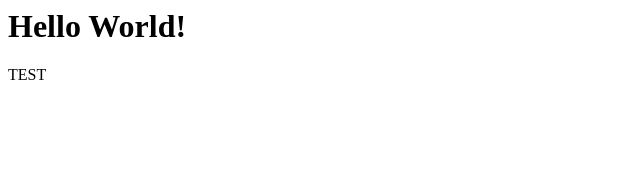
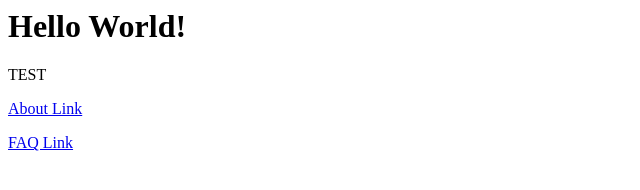
Before and after one commit to ImpossiblePasta/UnFunny, a plain HTML site: page UnFunny.html in a window 1280 px wide. Shown: the whole page, without its empty margins (0-640 px from the left). Drawn offline with Linux system fonts and the light colour scheme.

Commit message:
test page linking

```diff
--- a/UnFunny.html
+++ b/UnFunny.html
@@ -5,5 +5,7 @@
   <body>
       <h1>Hello World!</h1>
       <p>TEST</p>
+      <p><a href="/UnFunny/about.html">About Link</a></p>
+      <p><a href="/UnFunny/faq.html">FAQ Link</a></p>
   </body>
 </html>
```
